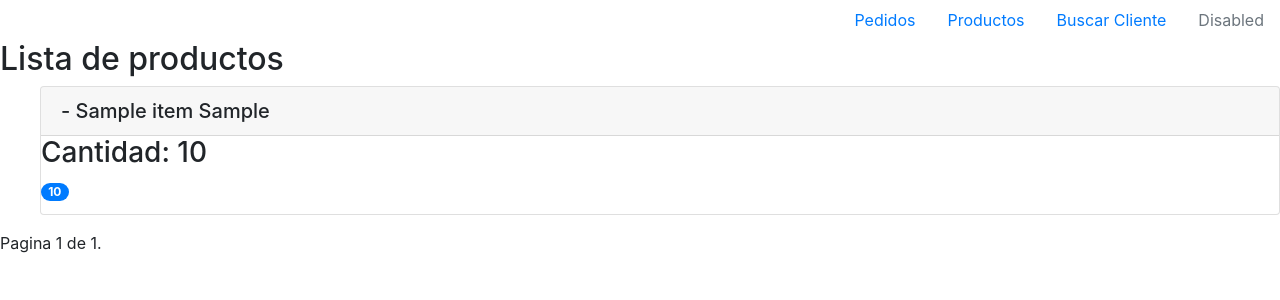
After one commit to camilo1rp/django_margitex, a Django app: page /mystore/inventory/ in a window 1280 px wide. The commit adds this page. Shown: the top 300 px of the page. Run offline with Django 3.2, Linux system fonts and the light colour scheme; tables that the repository leaves empty hold one stand-in row (values such as "Sample post"); some libraries are stand-ins or nearby versions.

Commit message:
added inventory view, template: it shows all products and the quantity

```diff
--- a/mysite/mystore/templates/mystore/base.html
+++ b/mysite/mystore/templates/mystore/base.html
@@ -17,7 +17,7 @@
                 <a class="nav-link active" href="{% url 'mystore:index' %}">Pedidos</a>
               </li>
               <li class="nav-item">
-                <a class="nav-link" href="{% url 'mystore:order_search' %}">Buscar Pedido</a>
+                <a class="nav-link" href="{% url 'mystore:inventory' %}">Productos</a>
               </li>
               <li class="nav-item">
                 <a class="nav-link" href="{% url 'mystore:client_search' %}">Buscar Cliente </a>
--- /dev/null
+++ b/mysite/mystore/templates/mystore/inventory.html
@@ -0,0 +1,28 @@
+{% extends "mystore/base.html" %}
+{% load static %}
+
+{% block title %}Productos{% endblock %}
+{% block content %}
+    {% if products %}
+
+        <h2>Lista de productos</h2>
+            <ul>
+        {% for item in products %}
+            <div class="card">
+                <h5 class="card-header">{{ item.institution.name }} - {{ item.name }}
+                    {{ item.size}}
+                </h5>
+                <div class="card-title">
+                    <h3>Cantidad: {{ item.quantity }}</h3>
+                 <span class="badge badge-pill badge-primary">{{ item.quantity }}</span>
+                </div>
+            </div>
+        {% endfor %}
+        </ul>
+    {% else %}
+        <p>Ningun producto ha sido agregado</p>
+     {% endif %}
+        <div id="pagination">
+            {% include "pagination.html" with page=page_obj %}
+        </div>
+{% endblock %}
--- a/mysite/mystore/urls.py
+++ b/mysite/mystore/urls.py
@@ -6,6 +6,7 @@ app_name = 'mystore'
 urlpatterns = [
     path('', views.IndexView, name='index'),
     path('<int:order_id>/', views.detail, name='detail'),
+    path('inventory/', views.InventoryListView.as_view(), name='inventory'),
     path('add_order/', views.add_order, name='add_order'),
     path('<int:order_id>/<slug:institution>/<slug:size>/<int:item_rmv>/', views.detail, name='item_removed'),
     path('<int:order_id>/<slug:institution>/<slug:size>/<int:item_dispatch>/<int:item_pending>', views.detail, name='item_dispatch'),
--- a/mysite/mystore/views.py
+++ b/mysite/mystore/views.py
@@ -287,3 +287,8 @@ def client_search(request):
                                                         'query': query,
                                                         'results': results
                                                         })
+class InventoryListView(ListView):
+    queryset = Item.objects.all().order_by('quantity')
+    context_object_name = 'products'
+    paginate_by = 5
+    template_name ="mystore/inventory.html"
```
